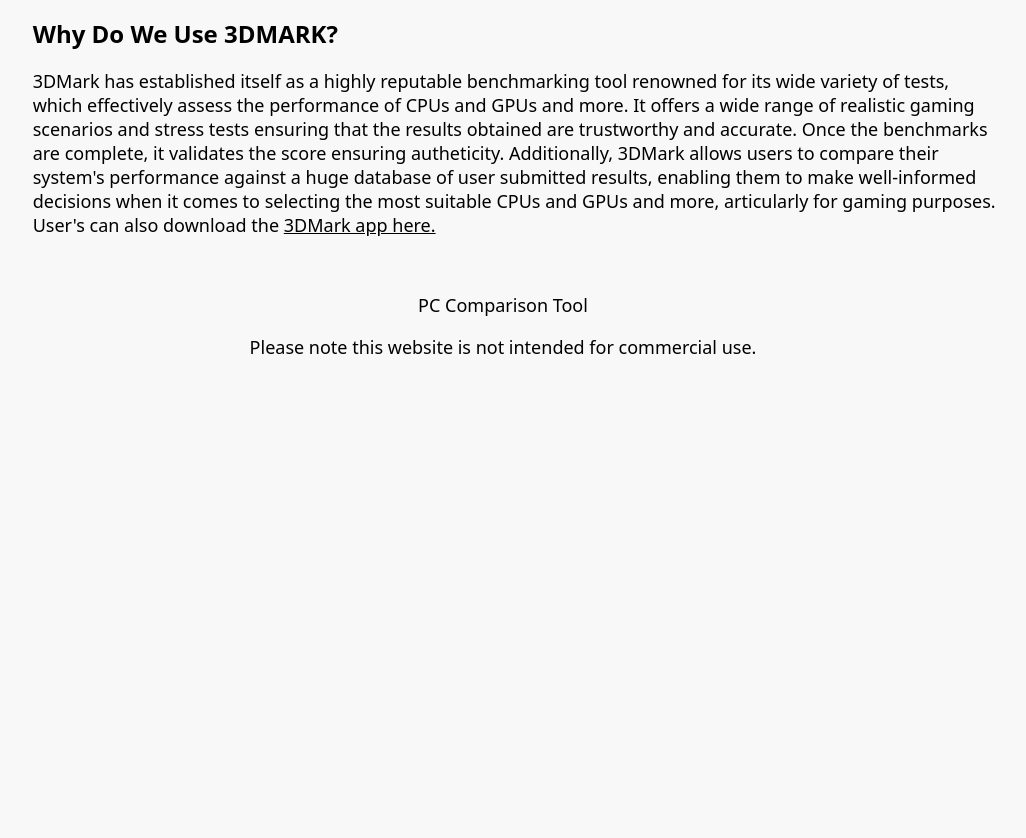
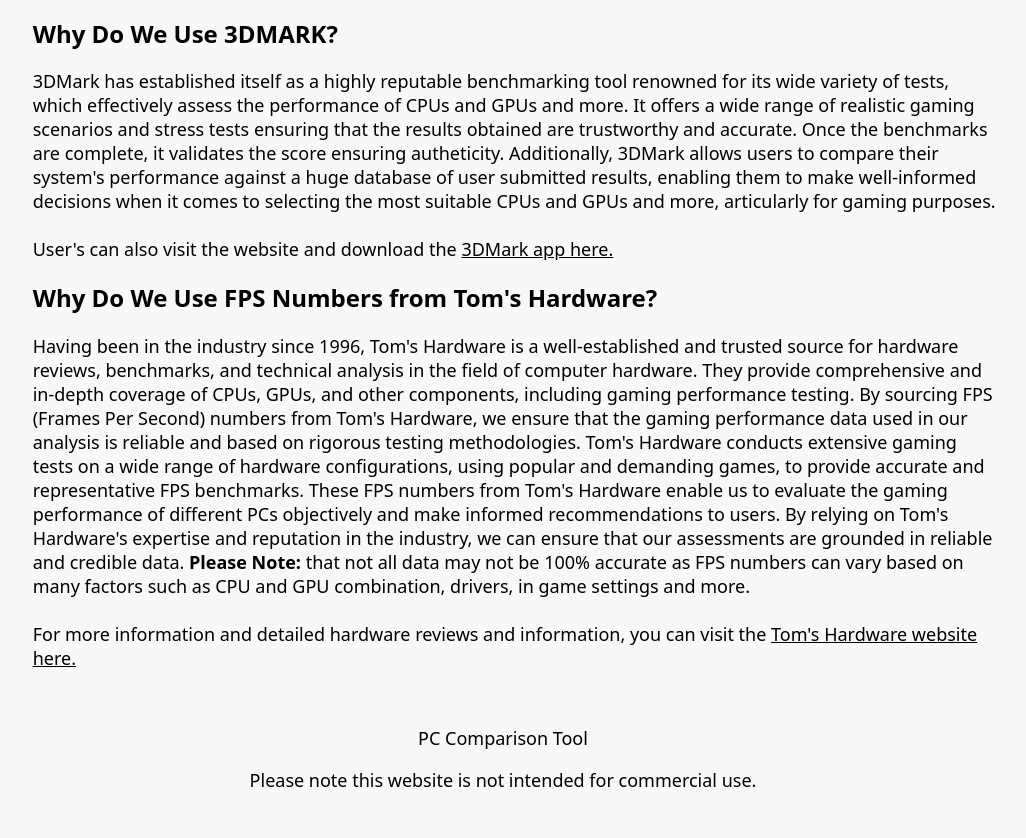
Before and after one commit to adz912/Project, a Flask app: page /about in a window 1280 px wide. Shown: the part 584-1422 px from the top of the page, without its empty margins (137-1163 px from the left). Before the commit the page ends 938 px from the top, so only its background shows below. Run offline with Flask 3, Linux system fonts and the light colour scheme.

Commit message:
Tom's Hardware on About Page
Included small section on why I am using Tom's hardware as well as a disclaimer note.

```diff
--- a/templates/about.html
+++ b/templates/about.html
@@ -85,8 +85,20 @@
                     ensuring that the results obtained are trustworthy and accurate. Once the benchmarks are complete, it validates the score ensuring autheticity.
                     Additionally, 3DMark allows users to compare their system's performance against a huge database of user submitted results,
                     enabling them to make well-informed decisions when it comes to selecting the most suitable CPUs and GPUs and more,
-                    articularly for gaming purposes. User's can also download the <a href="https://benchmarks.ul.com/3dmark#windows" id="link">3DMark app here.</a></p>
-            </div>
+                    articularly for gaming purposes.
+                    <br><br>
+                    User's can also visit the website and download the <a href="https://benchmarks.ul.com/3dmark#windows" id="link">3DMark app here.</a></p>
+                    <h2>Why Do We Use FPS Numbers from Tom's Hardware?</h2>
+                    <p class="about-p">Having been in the industry since 1996<!--(Tom’s Hardware, n.d.)-->, Tom's Hardware is a well-established and trusted source for hardware reviews, benchmarks, and technical analysis in the field of computer hardware.
+                    They provide comprehensive and in-depth coverage of CPUs, GPUs, and other components, including gaming performance testing.
+                    By sourcing FPS (Frames Per Second) numbers from Tom's Hardware, we ensure that the gaming performance data used in our analysis is reliable and based on rigorous testing methodologies.
+                    Tom's Hardware conducts extensive gaming tests on a wide range of hardware configurations, using popular and demanding games, to provide accurate and representative FPS benchmarks.
+                    These FPS numbers from Tom's Hardware enable us to evaluate the gaming performance of different PCs objectively and make informed recommendations to users.
+                    By relying on Tom's Hardware's expertise and reputation in the industry, we can ensure that our assessments are grounded in reliable and credible data.
+                    <b>Please Note:</b> that not all data may not be 100% accurate as FPS numbers can vary based on many factors such as CPU and GPU combination, drivers, in game settings and more.
+                    <br><br>
+                    For more information and detailed hardware reviews and information, you can visit the <a href="https://www.tomshardware.com/" id="link">Tom's Hardware website here.</a></p>
+                  </div>
         </section>
     </main>
     <footer>
@@ -97,3 +109,6 @@
       </footer>
 </body>
 </html>
+
+
+<!--Tom’s Hardware. (n.d.). About Tom’s Hardware: Our Staff, Ratings and History. [online] Available at: https://www.tomshardware.com/reviews/about-us,4260.html [Accessed 5 Jun. 2023].-->
```
